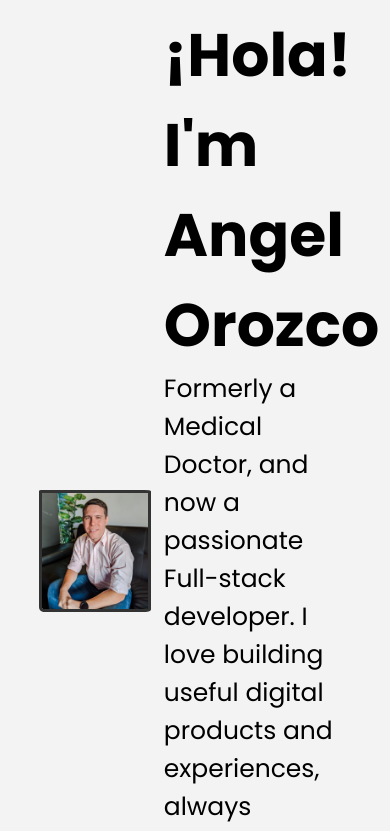
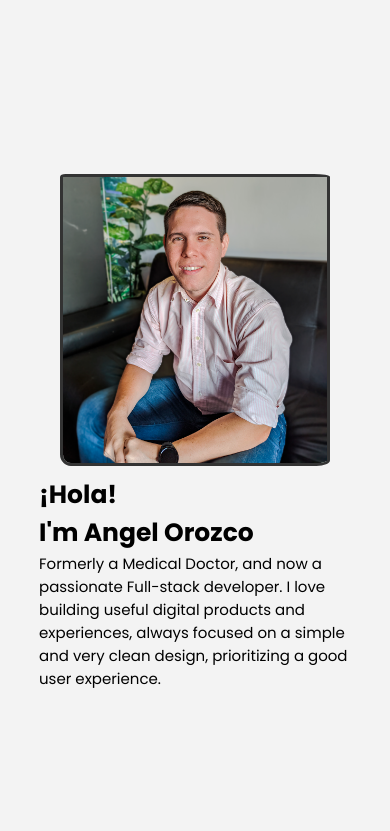
Before and after one commit to orozCoding/portfolio-v1, a React (Create React App) app: page / in a window 390 px wide. Shown: the top 831 px of the page. Built offline with nearby package versions, Linux system fonts and the light colour scheme.

Commit message:
Improve responsive about sect

```diff
--- a/src/sections/About.css
+++ b/src/sections/About.css
@@ -23,11 +23,16 @@
   width: 40%
 }
 
+.about-img-ctn {
+  justify-content: center;
+  align-items: center;
+}
+
 .about-img-ctn img {
-    border: 3px solid #333333;
-    border-radius: 2% 6% 5% 4% / 1% 1% 2% 4%;
-    background: #ffffff;
-    position: relative;
+  border: 3px solid #333333;
+  border-radius: 2% 6% 5% 4% / 1% 1% 2% 4%;
+  background: #ffffff;
+  position: relative;
 }
 
 .about-img-ctn img {
@@ -38,3 +43,87 @@
   width: 60%;
   text-align: left;
 }
+
+@media only screen and (max-width: 1100px) {
+  .section-about-ctn h2{
+    font-size: 50px
+  }
+
+  .section-about-ctn {
+    font-size: 20px
+  }
+}
+
+@media only screen and (max-width: 900px) {
+  .section-about-ctn {
+    flex-direction: column;
+    gap: 10px;
+    justify-content: center;
+    align-items: center;
+    font-size: 18px;
+  }
+
+  .section-about-ctn h2{
+    font-size: 30px
+  }
+
+  .sec-about-left-ctn,
+  .sec-about-right-ctn {
+    width: 100%;
+  }
+
+  .sec-about-left-ctn  {
+    align-items: center;
+    justify-self: center;
+  }
+
+  .sec-about-left-ctn img {
+    max-width: 350px;
+  }
+
+  .hello-ctn {
+    flex-direction: row;
+  }
+}
+
+@media only screen and (max-width: 800px) {
+  .sec-about-left-ctn img {
+    max-width: 300px;
+  }
+
+  .section-about-ctn h2{
+    font-size: 30px
+  }
+
+  .section-about-ctn {
+    font-size: 16px
+  }
+}
+
+@media only screen and (max-width: 540px) {
+  .sec-about-left-ctn img {
+    max-width: 300px;
+  }
+
+  .section-about-ctn h2{
+    font-size: 30px
+  }
+
+  .section-about-ctn {
+    font-size: 16px
+  }
+}
+
+@media only screen and (max-width: 440px) {
+  .sec-about-left-ctn img {
+    max-width: 300px;
+  }
+
+  .section-about-ctn h2{
+    font-size: 25px
+  }
+
+  .section-about-ctn {
+    font-size: 15px
+  }
+}
--- a/src/sections/About.js
+++ b/src/sections/About.js
@@ -11,8 +11,10 @@ const About = () => {
           </div>
         </div>
         <div className="sec-about-right-ctn d-flex col">
-          <h2 className="about-hola"> ¡Hola!</h2>
-          <h2> I'm Angel Orozco </h2>
+          <div className="hello-ctn d-flex col">
+            <h2 className="about-hola">¡Hola!</h2>
+            <h2> I'm Angel Orozco </h2>
+          </div>
           <p>Formerly a Medical Doctor,
             and now a passionate Full-stack developer.
             I love building useful digital products and experiences,
```
